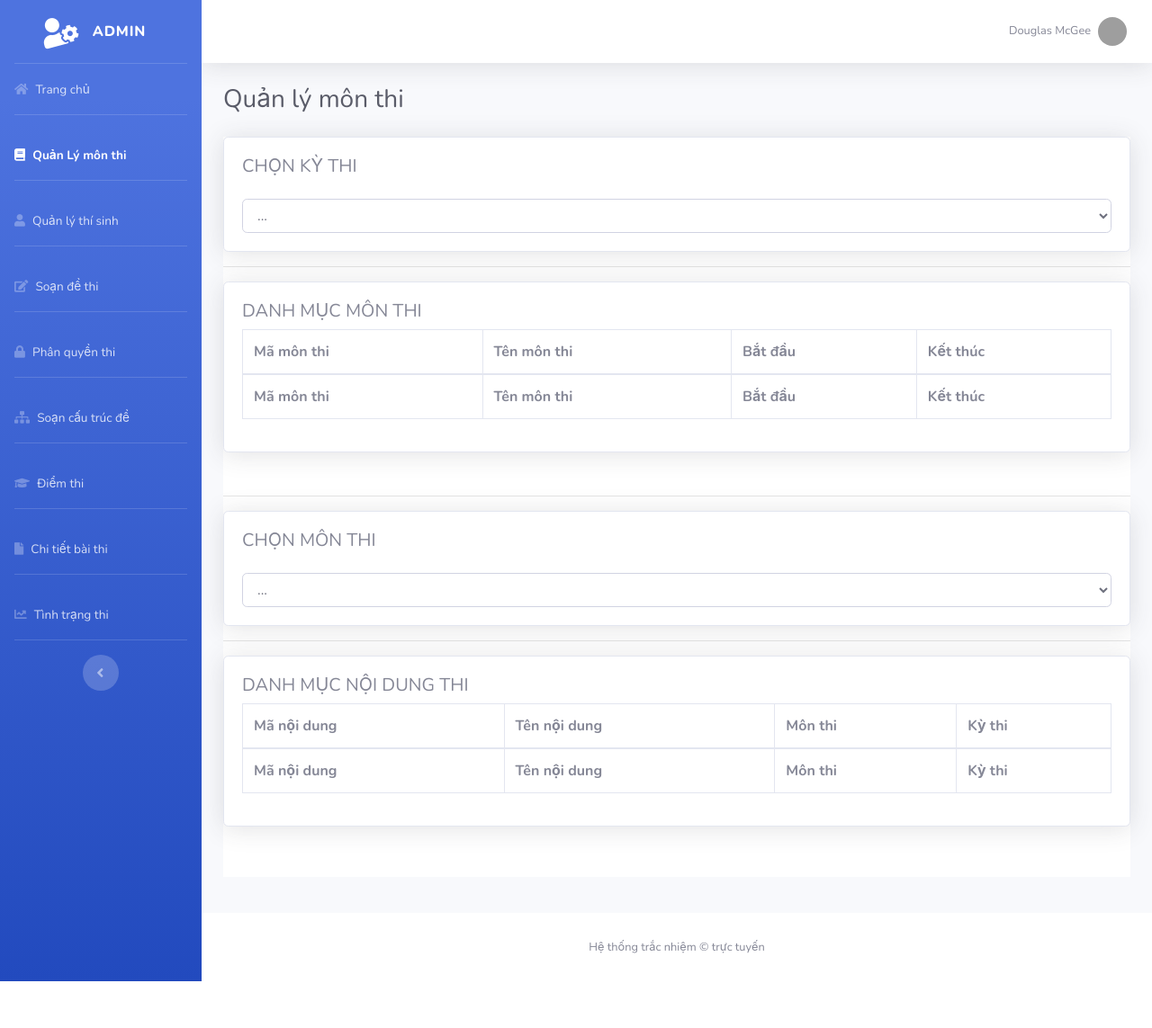
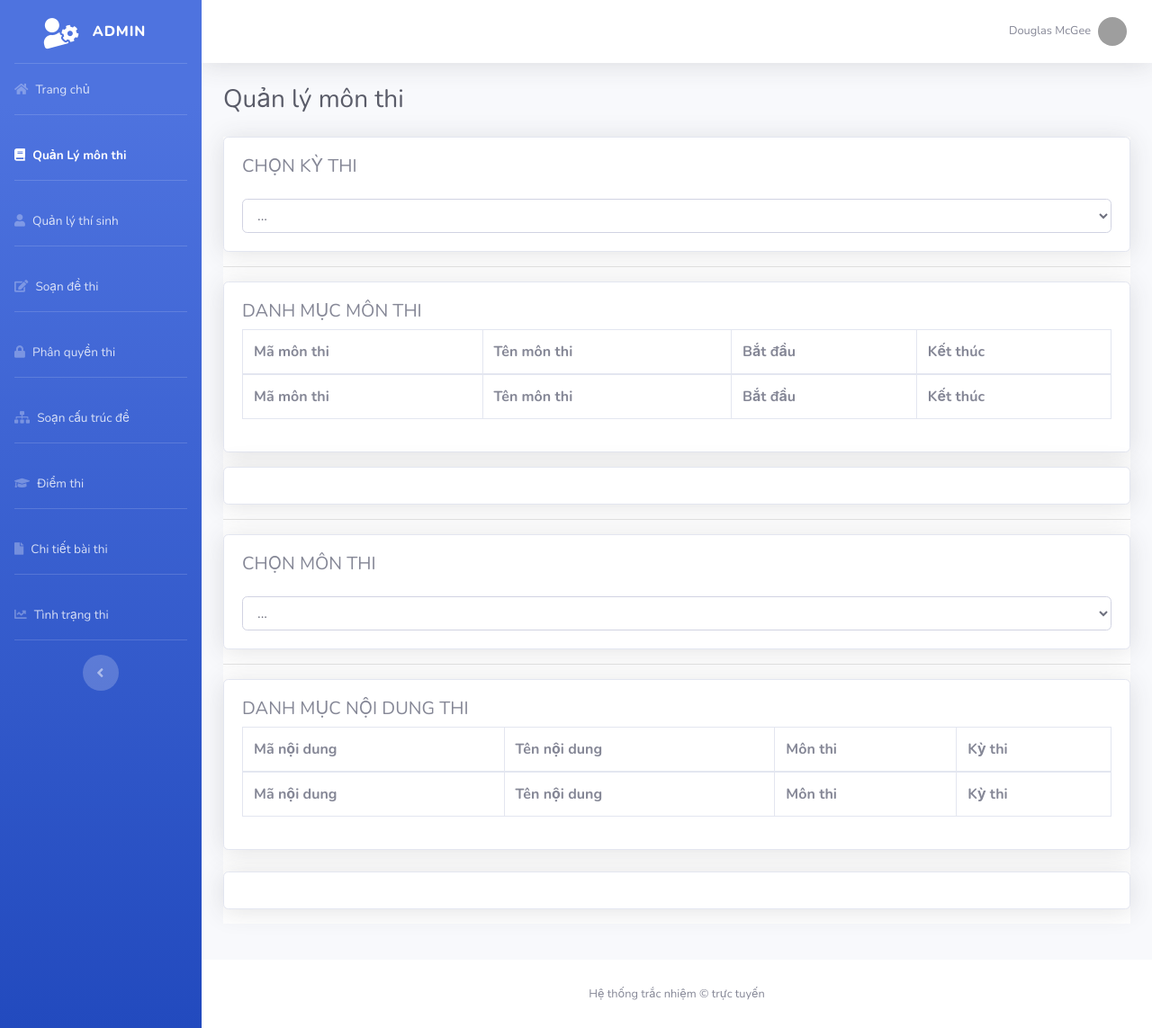
Before and after one commit to phunhph/web_trac_nhiem_PHP_e, a PHP site: page /index.php?controller=quanlymonthi in a window 1280 px wide. Shown: the whole page at 90% size. Before the commit the page ends 1091 px from the top, so only its background shows below. Run offline with PHP 8.4, Linux system fonts and the light colour scheme; data comes from the database, SQL or seed files in the repository; lists and menus that the app fills with data are empty; grey boxes are pictures that could not be loaded.

Commit message:
commit-fix view and animation

```diff
--- a/assets/js/dtdanhmuc.js
+++ b/assets/js/dtdanhmuc.js
@@ -59,25 +59,45 @@ function rendermonthi(date) {
     });
     document.getElementById("crud_monthi").innerHTML = `
     <form method="post" id="suamodun">
-	  <span style="margin-left:1em; margin-bottom:1em;">Mã môn thi</span>
-	  <input style="margin-left:1em; margin-bottom:1em;width:30em;" type='text'
-		  name='mmt' id='mmt' value='' autofocus><br>
-	  <span style="margin-left:1em; margin-bottom:1em;">Tên môn thi</span>
-	  <input style="margin-left:0.8em; margin-bottom:1em;width:30em;" type='text'
-		  name='tenmt' id='tenmt' value=''><br>
-	  <span style="margin-left:1em; margin-bottom:1em;">Bắt đầu</span>
-	  <input style="margin-left:2.9em; margin-bottom:1em;width:30em;" type='datetime-local'
-		  name='tkt' id='tkt' value=''><br>
-	  <span style="margin-left:1em; margin-bottom:1em;">Kết thúc</span>
-	  <input style="margin-left:2.5em; margin-bottom:1em;width:30em;" type='datetime-local'
-		  name='tkt2' id='tkt2' value=''>
+    <div class="row">
+        <div class="mb-12 col-lg-12 col-md-12 col-sm-12 csbd">
+            <label class="form-label h5 fw-bolder">Mã môn thi</label>
+            <input type='text' name='mmt' id='mmt'
+                class="form-control text-dark border-dark-subtle" value="">
+        </div>
+    </div>
+    <div class="row">
+        <div class="mb-12 col-lg-12 col-md-12 col-sm-12 csbd">
+            <label class="form-label h5 fw-bolder">Tên môn thi</label>
+            <input type='text' name='tenmt' id='tenmt'
+                class="form-control text-dark border-dark-subtle" value="">
+        </div>
+    </div>
+    <div class="row">
+        <div class="mb-12 col-lg-12 col-md-12 col-sm-12 csbd">
+            <label class="form-label h5 fw-bolder">Bắt đầu</label>
+            <input type='datetime-local' name='tkt' id='tkt'
+                class="form-control text-dark border-dark-subtle" value="">
+        </div>
+    </div>
+    <div class="row">
+        <div class="mb-12 col-lg-12 col-md-12 col-sm-12 csbd">
+            <label class="form-label h5 fw-bolder">Kết thúc</label>
+            <input type='datetime-local' name='tkt2' id='tkt2'
+                class="form-control text-dark border-dark-subtle" value="">
+        </div>
+    </div>
 </form>
-  <img id="add1" src="assets/image/add.png" width="33" height="33" title="Thêm mới"
-	  style="margin-left:4em;margin-top:1em; cursor:pointer;">
-  <img id="edit1" src="assets/image/edit.ico" width="33" height="33" title="Sửa"
-	  style="margin-left:1em;margin-top:1em; cursor:pointer;">
-  <img id="delete1" src="assets/image/delete.png" width="33" height="33" title="Xóa"
-	  style="margin-left:1em;margin-top:1em; cursor:pointer;">
+<div class="row">
+    <div class="mb-3 col-lg-3 col-md-3 col-sm-3">
+        <img id="add1" src="assets/image/add.png" width="33" height="33"
+            title="Thêm mới" style="margin-top:1em; cursor:pointer;">
+        <img id="edit1" src="assets/image/edit.ico" width="33" height="33"
+            title="Sửa" style="margin-left:1em;margin-top:1em; cursor:pointer;">
+        <img id="delete1" src="assets/image/delete.png" width="33" height="33"
+            title="Xóa" style="margin-left:1em;margin-top:1em; cursor:pointer;">
+    </div>
+</div>
 `;
   } else {
     var html = ``;
@@ -107,10 +127,13 @@ function getnoidungthi(id) {
     if (xhr.readyState === XMLHttpRequest.DONE) {
       if (xhr.status === 200) {
         var response = xhr.responseText;
-        console.log(response);
         var date = JSON.parse(response);
         rendernoidungthi(date);
         addAllEvents();
+        var element = document.getElementById("monthi_showw");
+        if (element) {
+          element.scrollIntoView({ behavior: "smooth" });
+        }
       } else {
         console.error("Lỗi:", xhr.status);
       }
@@ -144,25 +167,48 @@ function rendernoidungthi(date) {
   document.getElementById(
     "crud_noidungthi"
   ).innerHTML = `<form method="post" id="suamodun">
-  <span style="margin-left:1em; margin-bottom:1em;">Mã nội dung thi</span>
-  <input style="margin-left:1em; margin-bottom:1em;width:30em;" type='text'
-	  name='mmt1' id='mmt1' value='' autofocus><br>
-  <span style="margin-left:1em; margin-bottom:1em;">Tên nội dung thi</span>
-  <input style="margin-left:0.75em; margin-bottom:1em;width:30em;" type='text'
-	  name='tenmt1' id='tenmt1' value=''><br>
-  <span style="margin-left:1em; margin-bottom:1em;">Tên môn thi</span>
-  <input style="margin-left:2.83em; margin-bottom:1em;width:30em;" type='text'
-	  name='tkt1' id='tkt1' value=''>
+
+  <div class="row">
+      <div class="mb-12 col-lg-12 col-md-12 col-sm-12 csbd">
+          <label class="form-label h5 fw-bolder">Mã nội dung thi</label>
+          <input type='text' name='mmt1' id='mmt1' class="form-control text-dark border-dark-subtle" value="">
+      </div>
+  </div>
+
+  <div class="row">
+      <div class="mb-12 col-lg-12 col-md-12 col-sm-12 csbd">
+          <label class="form-label h5 fw-bolder">Tên nội dung thi</label>
+          <input type='text' name='tenmt1' id='tenmt1' class="form-control text-dark border-dark-subtle" value="">
+      </div>
+  </div>
+  <div class="row">
+      <div class="mb-12 col-lg-12 col-md-12 col-sm-12 csbd">
+          <label class="form-label h5 fw-bolder">Tên môn thi</label>
+          <input type='text' name='tkt1' id='tkt1' class="form-control text-dark border-dark-subtle" value="">
+      </div>
+  </div>
 </form>
-<img id="add2" src="assets/image/add.png" width="33" height="33" title="Thêm mới"
-  style="margin-left:4em;margin-top:1em; cursor:pointer;">
-<img id="edit2" src="assets/image/edit.ico" width="33" height="33" title="Sửa"
-  style="margin-left:1em;margin-top:1em; cursor:pointer;">
-<img id="delete2" src="assets/image/delete.png" width="33" height="33" title="Xóa"
-  style="margin-left:1em;margin-top:1em; cursor:pointer;">`;
+<div class="row">
+  <div class="mb-3 col-lg-3 col-md-3 col-sm-3">
+      <img id="add2" src="assets/image/add.png" width="33" height="33" title="Thêm mới" style="margin-top:1em; cursor:pointer;">
+      <img id="edit2" src="assets/image/edit.ico" width="33" height="33" title="Sửa" style="margin-left:1em;margin-top:1em; cursor:pointer;">
+      <img id="delete2" src="assets/image/delete.png" width="33" height="33" title="Xóa" style="margin-left:1em;margin-top:1em; cursor:pointer;">
+  </div>
+</div>`;
   document.getElementById("noidungthi").innerHTML = html;
 }
 addAllEvents();
+function showSuccessMessage(mes) {
+  var successMessage = document.createElement("div");
+  successMessage.textContent = mes;
+  successMessage.classList.add("success-message");
+  document.body.appendChild(successMessage);
+
+  // Ẩn thông báo sau 3 giây
+  setTimeout(function () {
+    document.body.removeChild(successMessage);
+  }, 3000);
+}
 function envenmon() {
   //kỳ thi
   $("#add1").click(function (e) {
@@ -189,6 +235,8 @@ function envenmon() {
         if (xhr.readyState === XMLHttpRequest.DONE) {
           if (xhr.status === 200) {
             getmonthi(data.id_kt);
+            var mes = "Thêm mới môn thi thành công";
+            showSuccessMessage(mes);
           } else {
             console.error("Lỗi:", xhr.status);
           }
@@ -222,6 +270,8 @@ function envenmon() {
         if (xhr.readyState === XMLHttpRequest.DONE) {
           if (xhr.status === 200) {
             getmonthi(data.id_kt);
+            var mes = "Cập nhật môn thi thành công";
+            showSuccessMessage(mes);
           } else {
             console.error("Lỗi:", xhr.status);
           }
@@ -247,8 +297,9 @@ function envenmon() {
       xhr.onreadystatechange = function () {
         if (xhr.readyState === XMLHttpRequest.DONE) {
           if (xhr.status === 200) {
-            console.log(xhr.responseText);
             getmonthi(data.id_kt);
+            var mes = "Xoá môn thi thành công";
+            showSuccessMessage(mes);
           } else {
             console.error("Lỗi:", xhr.status);
           }
@@ -273,12 +324,20 @@ function addAllEvents() {
       $("input[id='tenmt']").val($(this).children("td:eq(1)").text());
       $("input[id='tkt']").val($(this).children("td:eq(2)").text());
       $("input[id='tkt2']").val($(this).children("td:eq(3)").text());
+      var element = document.getElementById("list_monthi");
+      if (element) {
+        element.scrollIntoView({ behavior: "smooth" });
+      }
     });
     $(".table12 tr").click(function (e) {
       $("input[id='mmt1']").val($(this).children("td:eq(0)").text());
       $("input[id='tenmt1']").val($(this).children("td:eq(1)").text());
       $("input[id='tkt1']").val($(this).children("td:eq(2)").text());
       $("input[id='tkt11']").val($(this).children("td:eq(3)").text());
+      var element = document.getElementById("list_noidungthi");
+      if (element) {
+        element.scrollIntoView({ behavior: "smooth" });
+      }
     });
 
     //Môn thi
@@ -308,6 +367,8 @@ function addAllEvents() {
           if (xhr.readyState === XMLHttpRequest.DONE) {
             if (xhr.status === 200) {
               getnoidungthi(data.mamon);
+              var mes = "Thêm mới nội dung thi thành công";
+              showSuccessMessage(mes);
             } else {
               console.error("Lỗi:", xhr.status);
             }
@@ -318,6 +379,13 @@ function addAllEvents() {
       }
     });
     $("#edit2").click(function (e) {
+      var a, b, c;
+      a = $("input[id='mmt1']").val();
+      b = $("input[id='tenmt1']").val();
+      c = $("input[id='tkt1']").val();
+      if (a === "" || b === "" || c === "")
+        alert("Không được để trống dữ liệu!");
+      else if (confirm("Cập nhật nội dung này?")) {
         var data = {
           id: $("#mmt1").val(),
           name: $("#tenmt1").val(),
@@ -326,13 +394,17 @@ function addAllEvents() {
         };
         var xhr = new XMLHttpRequest();
         xhr.open("POST", "index.php?controller=fixnoidungthi", true);
-      xhr.setRequestHeader("Content-Type", "application/x-www-form-urlencoded");
+        xhr.setRequestHeader(
+          "Content-Type",
+          "application/x-www-form-urlencoded"
+        );
 
         xhr.onreadystatechange = function () {
           if (xhr.readyState === XMLHttpRequest.DONE) {
             if (xhr.status === 200) {
-            console.log(xhr.responseText);
               getnoidungthi(data.mamon);
+              var mes = "Cập nhật nội dung thi thành công";
+              showSuccessMessage(mes);
             } else {
               console.error("Lỗi:", xhr.status);
             }
@@ -340,12 +412,13 @@ function addAllEvents() {
         };
 
         xhr.send(JSON.stringify(data));
+      }
     });
     $("#delete2").click(function (e) {
       var a;
       a = $("input[id='mmt1']").val();
       if (a === "") alert("Không được để trống dữ liệu!");
-      else if (confirm("Bạn chắc chắn xóa kỳ thi này?")) {
+      else if (confirm("Bạn chắc chắn xóa nội dung thi này?")) {
         var data = {
           id: $("#mmt1").val(),
           name: $("#tenmt1").val(),
@@ -362,8 +435,9 @@ function addAllEvents() {
         xhr.onreadystatechange = function () {
           if (xhr.readyState === XMLHttpRequest.DONE) {
             if (xhr.status === 200) {
-              console.log(xhr.responseText);
               getnoidungthi(data.mamon);
+              var mes = "Xoá nội dung thi thành công";
+              showSuccessMessage(mes);
             } else {
               console.error("Lỗi:", xhr.status);
             }
@@ -373,6 +447,5 @@ function addAllEvents() {
         xhr.send(JSON.stringify(data));
       }
     });
-    //Bộ nội dung thi
   });
 }
--- a/assets/js/quanlythisinh.js
+++ b/assets/js/quanlythisinh.js
@@ -326,7 +326,6 @@ function showSuccessMessage(mes) {
   successMessage.textContent = mes;
   successMessage.classList.add("success-message");
   document.body.appendChild(successMessage);
-
   // Ẩn thông báo sau 3 giây
   setTimeout(function () {
     document.body.removeChild(successMessage);
--- a/views/quanlymonthi/admin/quanlymonthi.php
+++ b/views/quanlymonthi/admin/quanlymonthi.php
@@ -218,7 +218,8 @@
                                     <div class="card-body">
                                         <p class="h5 mb-2 text-gray-600">DANH MỤC MÔN THI</p>
                                         <div class="table-responsive">
-                                            <table class="table table-bordered" id="" width="100%" cellspacing="0">
+                                            <table class="table table-bordered" id="list_monthi" width="100%"
+                                                cellspacing="0">
                                                 <thead>
                                                     <tr>
                                                         <th>Mã môn thi</th>
@@ -242,12 +243,13 @@
                                         </div>
                                     </div>
                                 </div>
-                                <div class="thaotac" id="crud_monthi">
+                                <div class="card shadow mb-3 mt-3">
+                                    <div class="card-body" id="crud_monthi">
 
+                                    </div>
                                 </div>
-
                                 <hr>
-                                <div class="card shadow mb-0">
+                                <div class="card shadow mb-0" id='monthi_showw'>
                                     <div class="card-body">
                                         <p class="h5 mb-4  text-gray-600">CHỌN MÔN THI</p>
                                         <select class="form-control" name="monthi_ops" id="monthi_ops">
@@ -261,7 +263,8 @@
                                     <div class="card-body">
                                         <p class="h5 mb-2 text-gray-600">DANH MỤC NỘI DUNG THI</p>
                                         <div class="table-responsive">
-                                            <table class="table table-bordered" id="" width="100%" cellspacing="0">
+                                            <table class="table table-bordered" id="list_noidungthi" width="100%"
+                                                cellspacing="0">
                                                 <thead>
                                                     <tr>
                                                         <th>Mã nội dung</th>
@@ -286,9 +289,10 @@
                                     </div>
                                 </div>
 
+                                <div class="card shadow mb-3 mt-3">
+                                    <div class="card-body" id="crud_noidungthi">
 
-                                <div class="thaotac" id='crud_noidungthi'>
-
+                                    </div>
                                 </div>
                             </div>
 
--- a/views/quanlythisinh/admin/quanlythisinh.php
+++ b/views/quanlythisinh/admin/quanlythisinh.php
@@ -420,9 +420,8 @@ span {
                                         style="margin-left:1em;margin-top:1em; cursor:pointer;">
                                     <img id="delete" src="assets/image/delete.png" width="43" height="40"
                                         title="Xóa học viên" style="margin-left:1em;margin-top:1em; cursor:pointer;">
-                                    <a href=""><img id="refresh" src="assets/image/refresh-icon.png" width="43"
-                                            height="40" title="Refresh"
-                                            style="margin-left:1em;margin-top:1em; cursor:pointer;"></a>
+                                    <img id="refresh" src="assets/image/refresh-icon.png" width="43" height="40"
+                                        title="Refresh" style="margin-left:1em;margin-top:1em; cursor:pointer;">
                                 </div>
                             </div>
                         </div>
```
Lines whose indentation alone changed are shown as unchanged.
